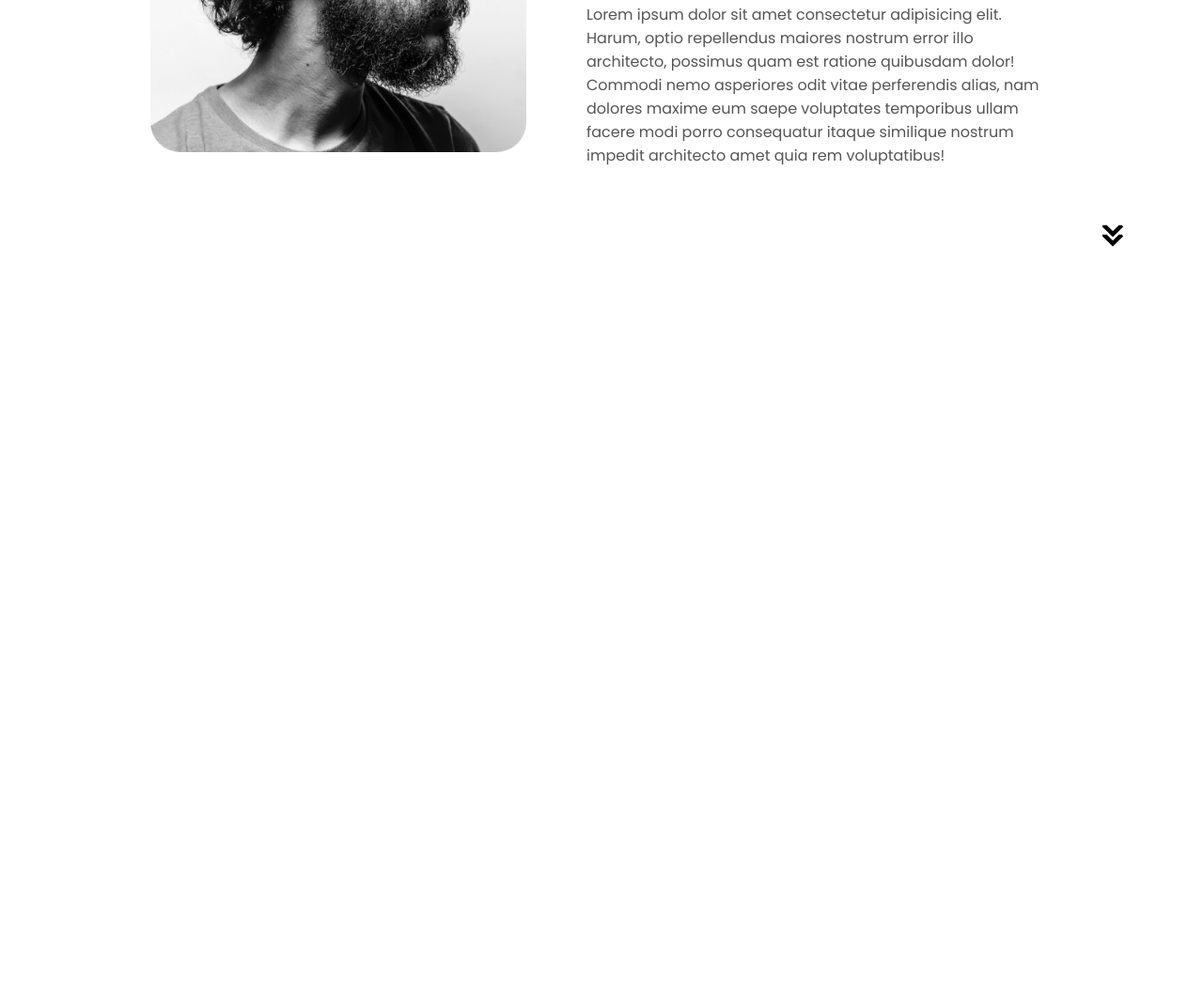
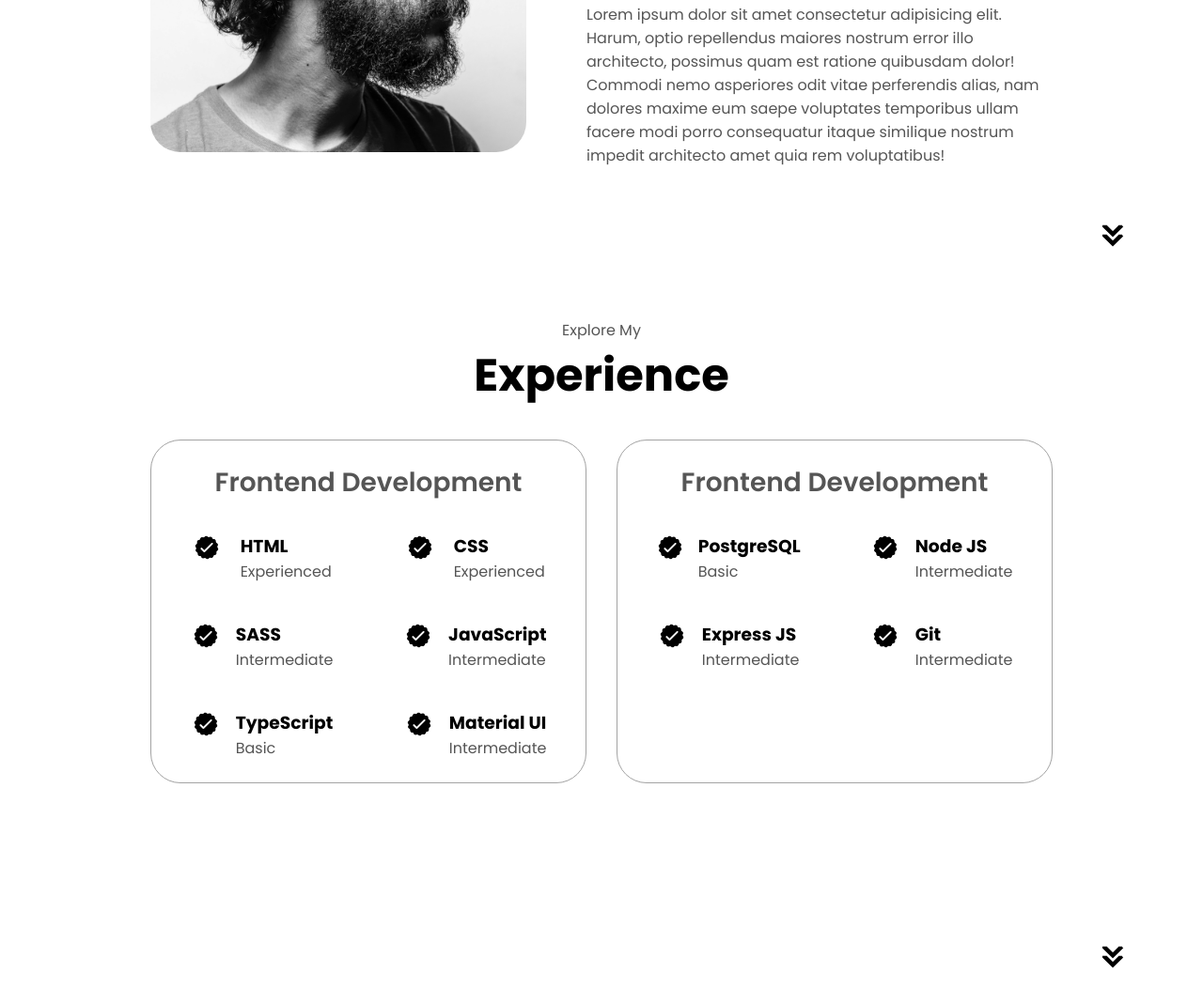
Before and after one commit to michseixas/responsive-portfolio, a plain HTML site: page index.html in a window 1280 px wide. Shown: the part 1237-2306 px from the top of the page at 94% size. Before the commit the page ends 1544 px from the top, so only its background shows below. Drawn offline with Linux system fonts and the light colour scheme.

Commit message:
experience setion done

```diff
--- a/index.html
+++ b/index.html
@@ -87,6 +87,118 @@
         class="icon arrow"
         onclick="location.href='./#experience'">
      </section>
+     <section id="experience">
+        <p class="section_text_p1">Explore My</p>
+        <h1 class="title">Experience</h1>
+        <div class="experience-details-container">
+            <div class="about-container">
+                <div class="details-container">
+                    <h2 class="experience-sub-title">Frontend Development</h2>
+                    <div class="article-container">
+                        <article>
+                            <img src="./assets/checkmark.png"
+                            alt="experience icon"
+                            class="icon"/>
+                            <div>
+                                <h3>HTML</h3>
+                                <p>Experienced</p>
+                            </div>
+                        </article>
+                        <article>
+                            <img src="./assets/checkmark.png"
+                            alt="experience icon"
+                            class="icon"/>
+                            <div>
+                                <h3>CSS</h3>
+                                <p>Experienced</p>
+                            </div>
+                        </article>
+                        <article>
+                            <img src="./assets/checkmark.png"
+                            alt="experience icon"
+                            class="icon"/>
+                            <div>
+                                <h3>SASS</h3>
+                                <p>Intermediate</p>
+                            </div>
+                        </article>
+                        <article>
+                            <img src="./assets/checkmark.png"
+                            alt="experience icon"
+                            class="icon"/>
+                            <div>
+                                <h3>JavaScript</h3>
+                                <p>Intermediate</p>
+                            </div>
+                        </article>
+                        <article>
+                            <img src="./assets/checkmark.png"
+                            alt="experience icon"
+                            class="icon"/>
+                            <div>
+                                <h3>TypeScript</h3>
+                                <p>Basic</p>
+                            </div>
+                        </article>
+                        <article>
+                            <img src="./assets/checkmark.png"
+                            alt="experience icon"
+                            class="icon"/>
+                            <div>
+                                <h3>Material UI</h3>
+                                <p>Intermediate</p>
+                            </div>
+                        </article>
+                    </div>
+                </div>
+                <div class="details-container">
+                    <h2 class="experience-sub-title">Frontend Development</h2>
+                    <div class="article-container">
+                        <article>
+                            <img src="./assets/checkmark.png"
+                            alt="experience icon"
+                            class="icon"/>
+                            <div>
+                                <h3>PostgreSQL</h3>
+                                <p>Basic</p>
+                            </div>
+                        </article>
+                        <article>
+                            <img src="./assets/checkmark.png"
+                            alt="experience icon"
+                            class="icon"/>
+                            <div>
+                                <h3>Node JS</h3>
+                                <p>Intermediate</p>
+                            </div>
+                        </article>
+                        <article>
+                            <img src="./assets/checkmark.png"
+                            alt="experience icon"
+                            class="icon"/>
+                            <div>
+                                <h3>Express JS</h3>
+                                <p>Intermediate</p>
+                            </div>
+                        </article>
+                        <article>
+                            <img src="./assets/checkmark.png"
+                            alt="experience icon"
+                            class="icon"/>
+                            <div>
+                                <h3>Git</h3>
+                                <p>Intermediate</p>
+                            </div>
+                        </article>
+                    </div>
+                </div>
+            </div>
+        </div>
+        <img src="./assets/arrow.png"
+        alt="arrow icon"
+        class="icon arrow"
+        onclick="location.href='./#projects'">
+     </section>
     <script src="script.js"></script>
 </body>
 </html>
--- a/style.css
+++ b/style.css
@@ -282,7 +282,7 @@ section{
 }
 
 .arrow{
-    position: absolute; /*absolute within this whole section*/
+    position: absolute; /*absolute within the correspondent section where it appears*/
     right: -5rem;
     bottom: 2.5rem;
 }
@@ -307,3 +307,42 @@ section{
     width: 400px;
     margin: auto 0;
 }
+
+/* Experience Section*/
+
+#experience{
+    position: relative;
+}
+
+.experience-sub-title{
+    color: rgb(85, 85, 85);
+    font-weight: 600;
+    font-size: 1.75rem;
+    margin-bottom: 2rem;
+}
+
+.experience-details-container{
+    display: flex;
+    justify-content: center;
+    flex-direction: column;
+}
+
+.article-container{
+    display: flex;
+    text-align: initial;
+    flex-wrap: wrap;
+    flex-direction: row;
+    gap: 2.5rem;
+    justify-content: space-around;
+}
+
+article{
+    display: flex;
+    width: 10rem;
+    justify-content: space-around;
+    gap: 0.5rem;
+}
+
+article .icon{
+    cursor: default;
+}
```
